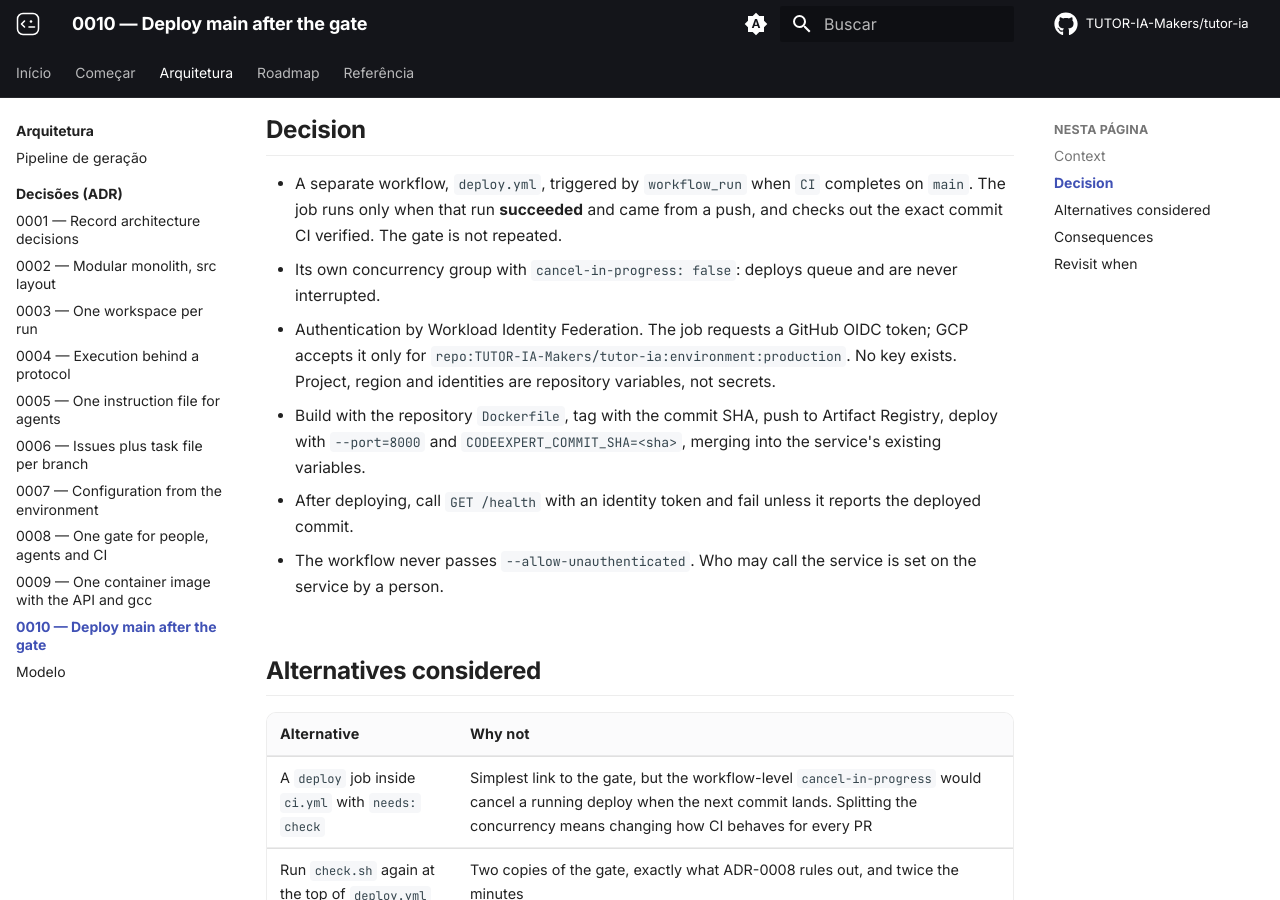
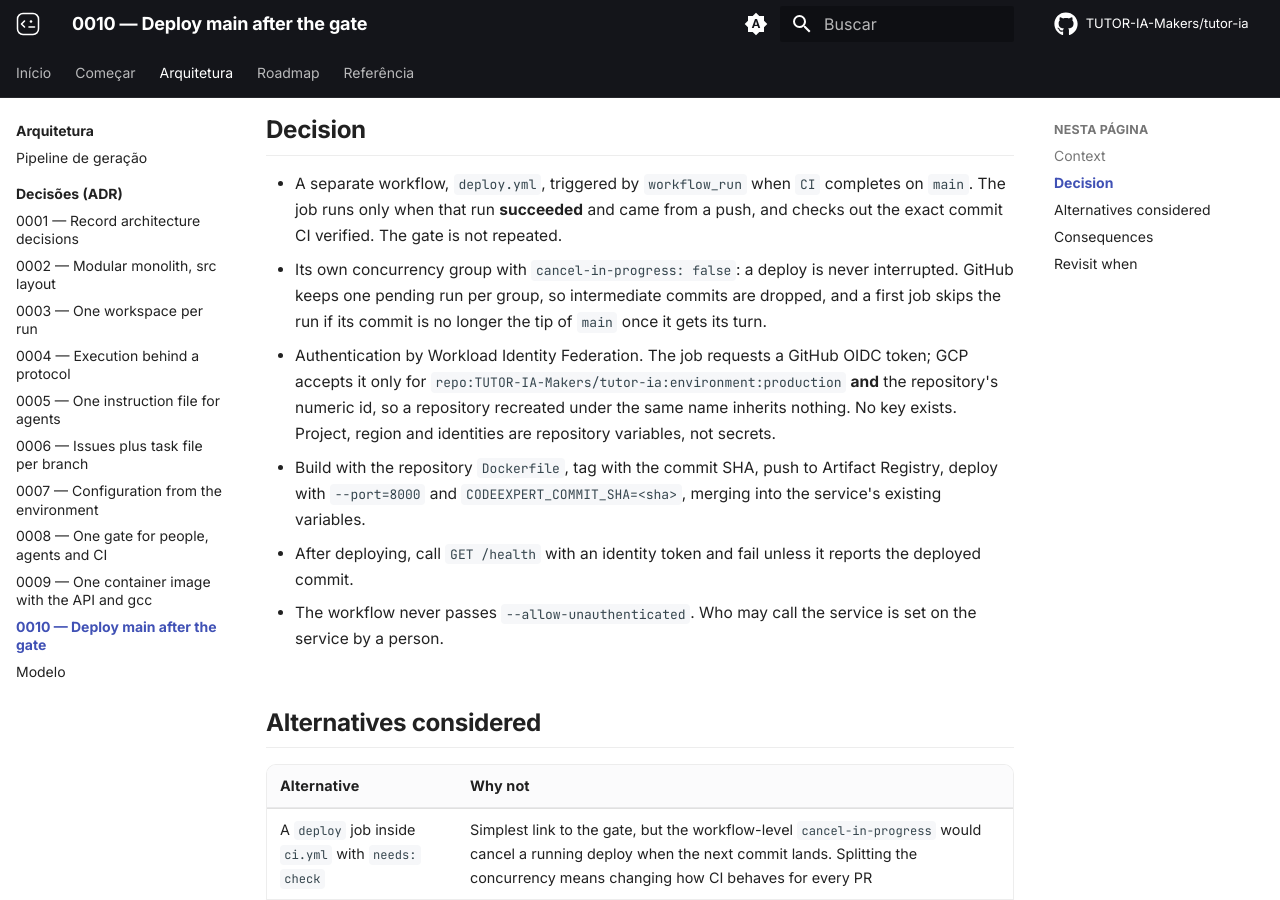
Before and after one commit to TUTOR-IA-Makers/tutor-ia, an MkDocs documentation site: the page built from docs/adr/0010-continuous-deployment-after-the-gate.md, in a window 1280 px wide and 900 px high, scrolled down 860 px. Built offline with MkDocs 1.6.1 and Material for MkDocs 9.7.7, drawn with Linux system fonts in a browser that asks for light colours; comment, search, counter and statistics services are not loaded.

```diff
--- a/docs/adr/0010-continuous-deployment-after-the-gate.md
+++ b/docs/adr/0010-continuous-deployment-after-the-gate.md
@@ -32,10 +32,14 @@ which commit is serving.
 - A separate workflow, `deploy.yml`, triggered by `workflow_run` when `CI`
   completes on `main`. The job runs only when that run **succeeded** and came from
   a push, and checks out the exact commit CI verified. The gate is not repeated.
-- Its own concurrency group with `cancel-in-progress: false`: deploys queue and
-  are never interrupted.
+- Its own concurrency group with `cancel-in-progress: false`: a deploy is never
+  interrupted. GitHub keeps one pending run per group, so intermediate commits
+  are dropped, and a first job skips the run if its commit is no longer the tip
+  of `main` once it gets its turn.
 - Authentication by Workload Identity Federation. The job requests a GitHub OIDC
-  token; GCP accepts it only for `repo:TUTOR-IA-Makers/tutor-ia:environment:production`.
+  token; GCP accepts it only for `repo:TUTOR-IA-Makers/tutor-ia:environment:production`
+  **and** the repository's numeric id, so a repository recreated under the same
+  name inherits nothing.
   No key exists. Project, region and identities are repository variables, not
   secrets.
 - Build with the repository `Dockerfile`, tag with the commit SHA, push to
```
Also changed, not shown: docs/guides/deploy.md (+5 -3 lines).
